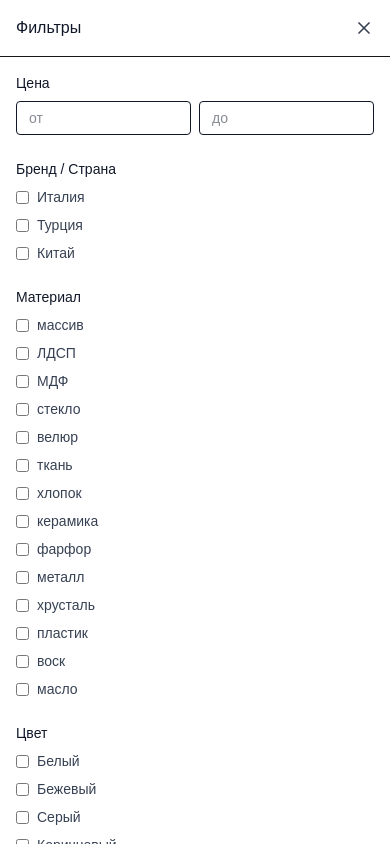
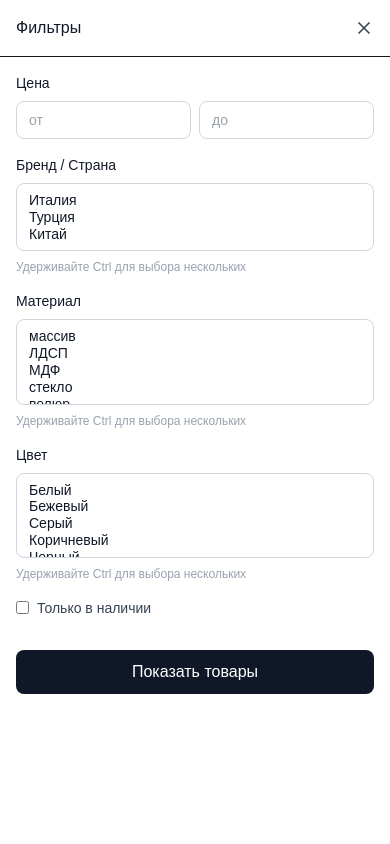
Before and after one commit to Rustam150/-hermitage-decor, a Next.js app: page /catalog/aromaty in a window 390 px wide. Both pictures are taken after a click on the button "Фильтры". Shown: the top 844 px of the page. Built offline with nearby package versions, Linux system fonts and the light colour scheme.

Commit message:
Fix mobile filters: replace checkboxes with dropdown selects

```diff
--- a/app/catalog/[slug]/page.tsx
+++ b/app/catalog/[slug]/page.tsx
@@ -371,17 +371,117 @@ export default function CategoryPage() {
         </div>
       </div>
 
-      {/* Мобильные фильтры */}
+      {/* Мобильные фильтры (выпадающие списки как у Hoff) */}
       {isFilterOpen && (
         <div className="fixed inset-0 z-50 bg-white overflow-y-auto md:hidden">
-          <div className="p-4 border-b flex justify-between items-center"><h3 className="font-medium text-gray-900">Фильтры</h3><button onClick={() => setIsFilterOpen(false)}><X className="w-5 h-5 text-gray-700" /></button></div>
-          <div className="p-4">
-            <div className="mb-6"><h4 className="text-sm font-medium text-gray-900 mb-2">Цена</h4><div className="flex gap-2"><input type="number" placeholder="от" value={priceMin} onChange={e => setPriceMin(e.target.value)} className="w-full px-3 py-1.5 border rounded text-sm text-gray-900" /><input type="number" placeholder="до" value={priceMax} onChange={e => setPriceMax(e.target.value)} className="w-full px-3 py-1.5 border rounded text-sm text-gray-900" /></div></div>
-            <div className="mb-6"><h4 className="text-sm font-medium text-gray-900 mb-2">Бренд / Страна</h4>{brands.map(brand => <label key={brand} className="flex items-center gap-2 mb-2 text-sm text-gray-700"><input type="checkbox" checked={selectedBrands.includes(brand)} onChange={() => toggleBrand(brand)} /> {brand}</label>)}</div>
-            <div className="mb-6"><h4 className="text-sm font-medium text-gray-900 mb-2">Материал</h4>{materials.map(material => <label key={material} className="flex items-center gap-2 mb-2 text-sm text-gray-700"><input type="checkbox" checked={selectedMaterials.includes(material)} onChange={() => toggleMaterial(material)} /> {material}</label>)}</div>
-            <div className="mb-6"><h4 className="text-sm font-medium text-gray-900 mb-2">Цвет</h4>{colors.map(color => <label key={color} className="flex items-center gap-2 mb-2 text-sm text-gray-700"><input type="checkbox" checked={selectedColors.includes(color)} onChange={() => toggleColor(color)} /> {color}</label>)}</div>
-            <div className="mb-6"><label className="flex items-center gap-2 text-sm text-gray-700"><input type="checkbox" checked={showInStock} onChange={e => setShowInStock(e.target.checked)} /> Только в наличии</label></div>
-            <button onClick={() => setIsFilterOpen(false)} className="w-full bg-gray-900 text-white py-2 rounded-lg">Применить</button>
+          <div className="p-4 border-b flex justify-between items-center sticky top-0 bg-white">
+            <h3 className="font-medium text-gray-900">Фильтры</h3>
+            <button onClick={() => setIsFilterOpen(false)}>
+              <X className="w-5 h-5 text-gray-700" />
+            </button>
+          </div>
+          <div className="p-4 space-y-4">
+
+            {/* Цена */}
+            <div>
+              <h4 className="text-sm font-medium text-gray-900 mb-2">Цена</h4>
+              <div className="flex gap-2">
+                <input
+                  type="number"
+                  placeholder="от"
+                  value={priceMin}
+                  onChange={(e) => setPriceMin(e.target.value)}
+                  className="w-full px-3 py-2 border border-gray-300 rounded-lg text-sm text-gray-900 placeholder-gray-400"
+                />
+                <input
+                  type="number"
+                  placeholder="до"
+                  value={priceMax}
+                  onChange={(e) => setPriceMax(e.target.value)}
+                  className="w-full px-3 py-2 border border-gray-300 rounded-lg text-sm text-gray-900 placeholder-gray-400"
+                />
+              </div>
+            </div>
+
+            {/* Бренд / Страна (выпадающий список) */}
+            <div>
+              <h4 className="text-sm font-medium text-gray-900 mb-2">Бренд / Страна</h4>
+              <select
+                multiple
+                size={3}
+                value={selectedBrands}
+                onChange={(e) => {
+                  const values = Array.from(e.target.selectedOptions, opt => opt.value);
+                  setSelectedBrands(values);
+                }}
+                className="w-full px-3 py-2 border border-gray-300 rounded-lg text-sm text-gray-900"
+              >
+                {brands.map((brand) => (
+                  <option key={brand} value={brand}>{brand}</option>
+                ))}
+              </select>
+              <p className="text-xs text-gray-400 mt-1">Удерживайте Ctrl для выбора нескольких</p>
+            </div>
+
+            {/* Материал (выпадающий список) */}
+            <div>
+              <h4 className="text-sm font-medium text-gray-900 mb-2">Материал</h4>
+              <select
+                multiple
+                size={4}
+                value={selectedMaterials}
+                onChange={(e) => {
+                  const values = Array.from(e.target.selectedOptions, opt => opt.value);
+                  setSelectedMaterials(values);
+                }}
+                className="w-full px-3 py-2 border border-gray-300 rounded-lg text-sm text-gray-900"
+              >
+                {materials.slice(0, 8).map((material) => (
+                  <option key={material} value={material}>{material}</option>
+                ))}
+              </select>
+              <p className="text-xs text-gray-400 mt-1">Удерживайте Ctrl для выбора нескольких</p>
+            </div>
+
+            {/* Цвет (выпадающий список) */}
+            <div>
+              <h4 className="text-sm font-medium text-gray-900 mb-2">Цвет</h4>
+              <select
+                multiple
+                size={4}
+                value={selectedColors}
+                onChange={(e) => {
+                  const values = Array.from(e.target.selectedOptions, opt => opt.value);
+                  setSelectedColors(values);
+                }}
+                className="w-full px-3 py-2 border border-gray-300 rounded-lg text-sm text-gray-900"
+              >
+                {colors.slice(0, 10).map((color) => (
+                  <option key={color} value={color}>{color}</option>
+                ))}
+              </select>
+              <p className="text-xs text-gray-400 mt-1">Удерживайте Ctrl для выбора нескольких</p>
+            </div>
+
+            {/* Только в наличии */}
+            <div>
+              <label className="flex items-center gap-2 text-sm text-gray-700">
+                <input
+                  type="checkbox"
+                  checked={showInStock}
+                  onChange={(e) => setShowInStock(e.target.checked)}
+                  className="rounded"
+                />
+                Только в наличии
+              </label>
+            </div>
+
+            <button
+              onClick={() => setIsFilterOpen(false)}
+              className="w-full bg-gray-900 text-white py-2.5 rounded-lg font-medium mt-4"
+            >
+              Показать товары
+            </button>
           </div>
         </div>
       )}
```
